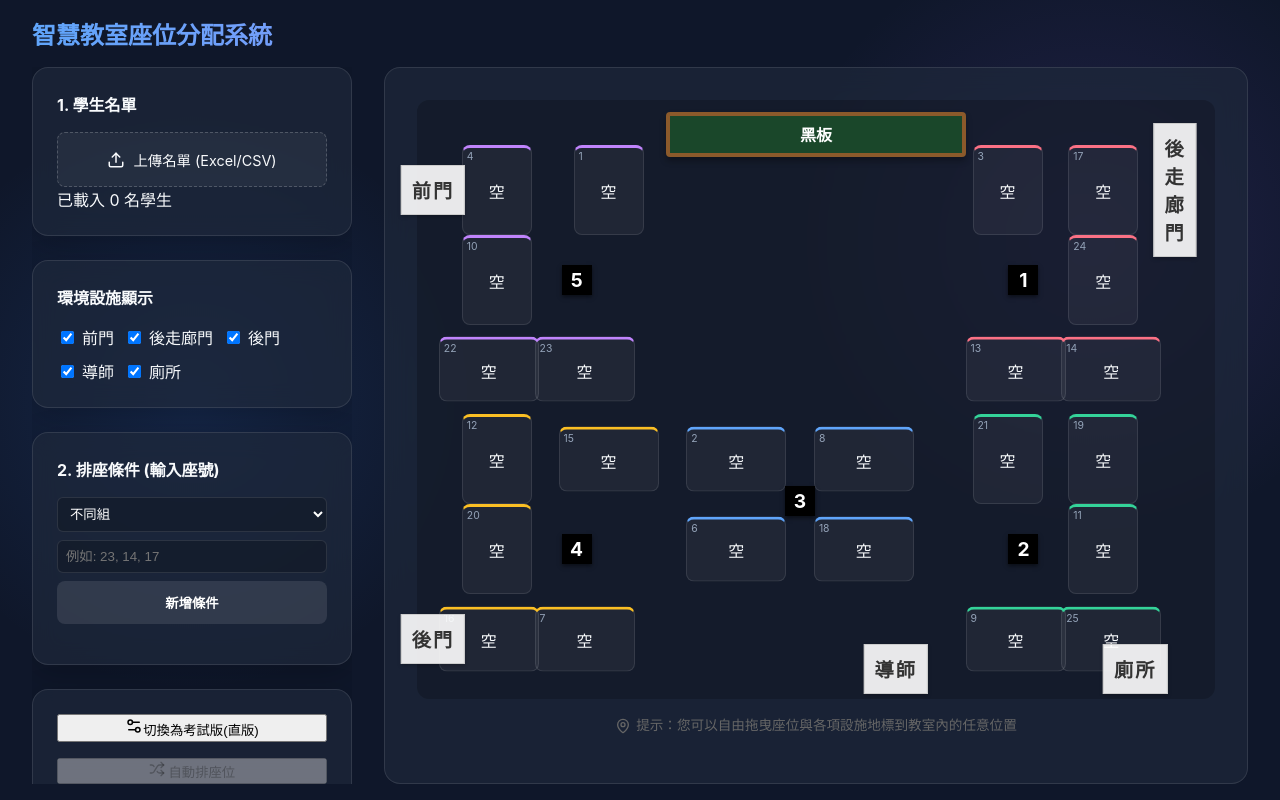
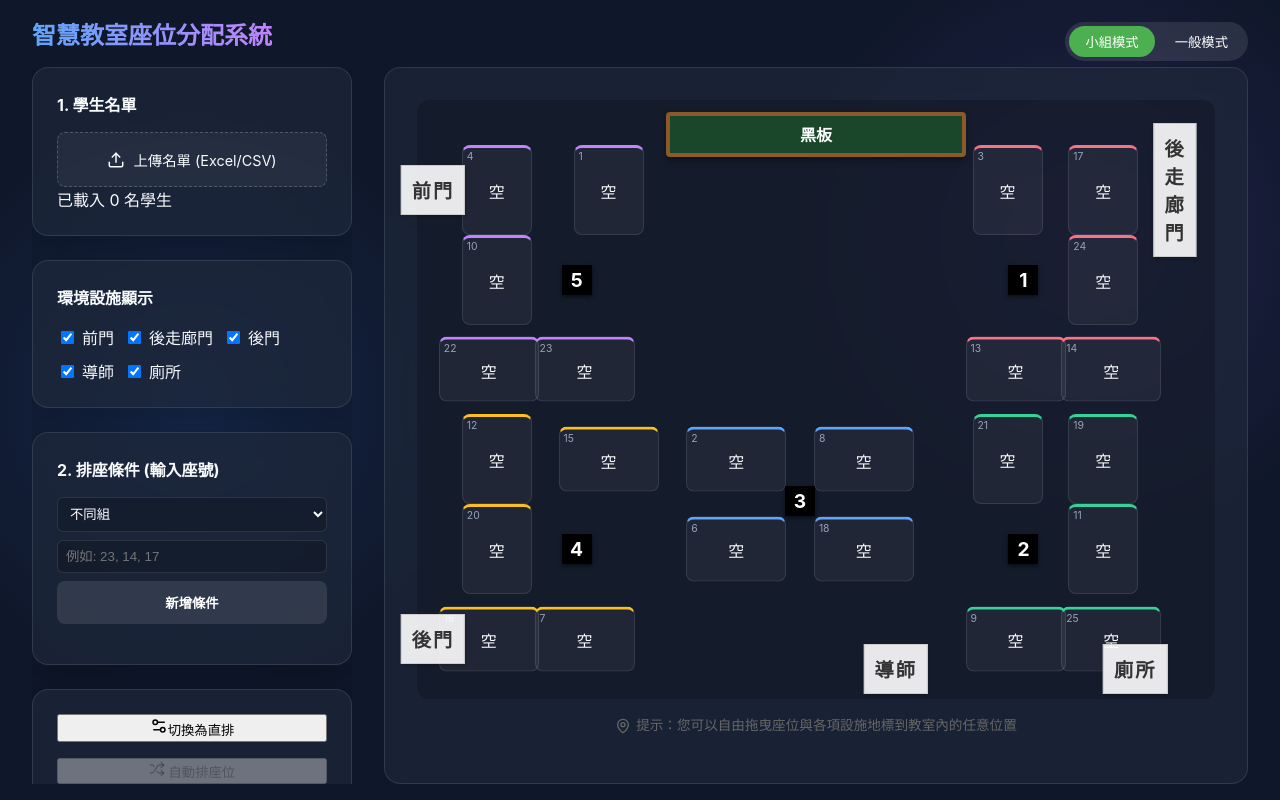
Before and after one commit to chy23/AUTO_SA, a React (Vite) app: page / in a window 1280 px wide. Built offline with nearby package versions, Linux system fonts and the light colour scheme.

Commit message:
Feat: Add global layout toggle in header and update sub-mode switching

```diff
--- a/src/App.jsx
+++ b/src/App.jsx
@@ -126,6 +126,7 @@ export default function App() {
   const [students, setStudents] = useState([]); // List of {id, name}
   const [rules, setRules] = useState([]);
   const [layoutMode, setLayoutMode] = useState('GROUP');
+  const [lastGroupMode, setLastGroupMode] = useState('GROUP');
   const [standardRows, setStandardRows] = useState(6);
   const [standardCols, setStandardCols] = useState(5);
   const [hiddenSeatIds, setHiddenSeatIds] = useState([]);
@@ -360,8 +361,22 @@ export default function App() {
 
   return (
     <div className="app-container">
-      <header className="app-header">
+      <header className="app-header" style={{ display: 'flex', justifyContent: 'space-between', alignItems: 'center' }}>
         <h1>智慧教室座位分配系統</h1>
+        <div className="mode-toggle" style={{ display: 'flex', background: 'rgba(255,255,255,0.1)', borderRadius: '20px', padding: '4px', gap: '4px' }}>
+          <button
+            onClick={() => setLayoutMode(lastGroupMode)}
+            style={{ padding: '6px 16px', borderRadius: '16px', border: 'none', background: layoutMode !== 'STANDARD' ? '#4CAF50' : 'transparent', color: 'white', cursor: 'pointer', transition: 'all 0.3s' }}
+          >
+            小組模式
+          </button>
+          <button
+            onClick={() => setLayoutMode('STANDARD')}
+            style={{ padding: '6px 16px', borderRadius: '16px', border: 'none', background: layoutMode === 'STANDARD' ? '#4CAF50' : 'transparent', color: 'white', cursor: 'pointer', transition: 'all 0.3s' }}
+          >
+            一般模式
+          </button>
+        </div>
       </header>
 
       <main className="app-content">
@@ -435,13 +450,19 @@ export default function App() {
           </section>
 
           <section className="panel actions">
-          <button
-            className="action-btn outline"
-            onClick={() => setLayoutMode(prev => prev === 'GROUP' ? 'EXAM' : prev === 'EXAM' ? 'STANDARD' : 'GROUP')}
-          >
-            <Settings2 size={18} />
-            {layoutMode === 'GROUP' ? '切換為考試版(直版)' : layoutMode === 'EXAM' ? '切換為一般模式' : '切換為分組版(橫版)'}
-          </button>
+          {layoutMode !== 'STANDARD' && (
+            <button
+              className="action-btn outline"
+              onClick={() => {
+                const nextMode = layoutMode === 'GROUP' ? 'EXAM' : 'GROUP';
+                setLayoutMode(nextMode);
+                setLastGroupMode(nextMode);
+              }}
+            >
+              <Settings2 size={18} />
+              {layoutMode === 'GROUP' ? '切換為直排' : '切換為橫排'}
+            </button>
+          )}
 
           {layoutMode === 'STANDARD' && (
             <div className="standard-mode-settings" style={{ marginTop: '10px', background: '#f5f5f5', padding: '10px', borderRadius: '8px' }}>
```
Also changed, not shown: patch2.cjs (added, +45 -0 lines).
